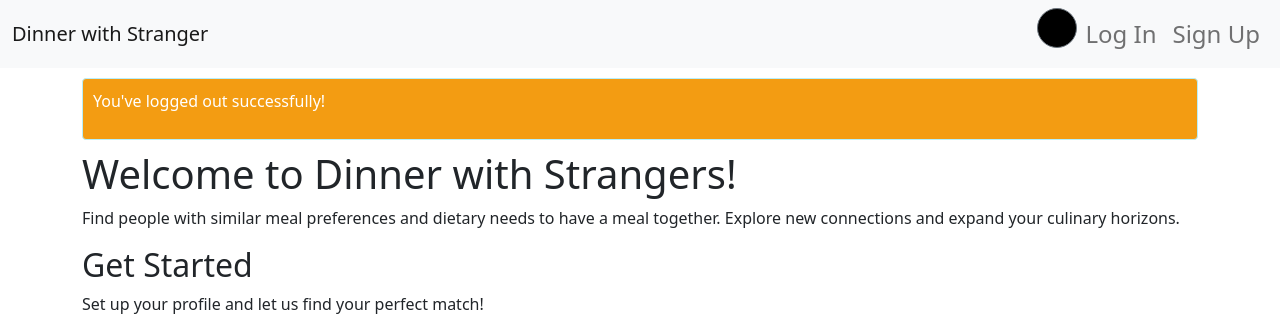
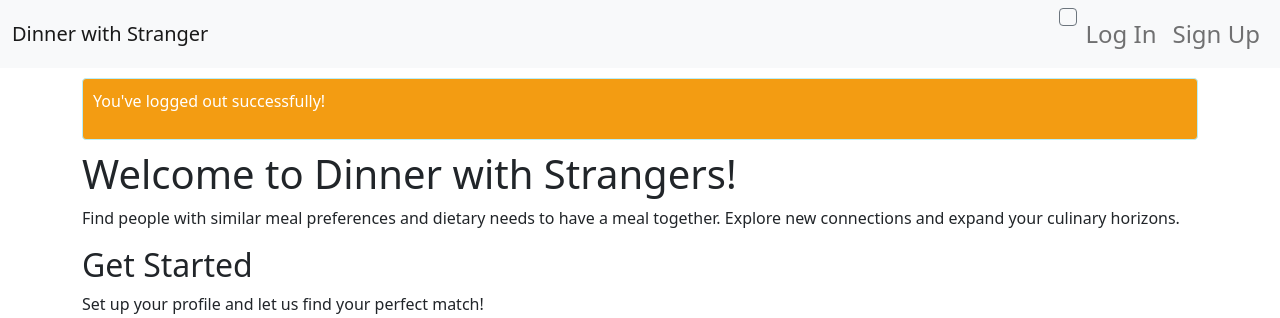
Before and after one commit to Archie-Henderson/Dinner-With-a-Stranger, a Django app: page / in a window 1280 px wide. Shown: the top 318 px of the page. Run offline with Django 3.2, Linux system fonts and the light colour scheme; data that the repository does not hold is empty.

```diff
--- a/templates/partials/navbar.html
+++ b/templates/partials/navbar.html
@@ -43,21 +43,3 @@
         </div>
     </div>
 </nav>
-<style>
-
-    #dark-mode-toggle {
-        background-color: #000000;
-        color: white;
-        border-radius: 50%;
-        width: 40px;
-        height: 40px;
-        display: flex;
-        justify-content: center;
-        align-items: center;
-        font-size: 20px;
-    }
-
-    #dark-mode-toggle:hover {
-        background-color: #ffffff;
-    }
-</style>
```
